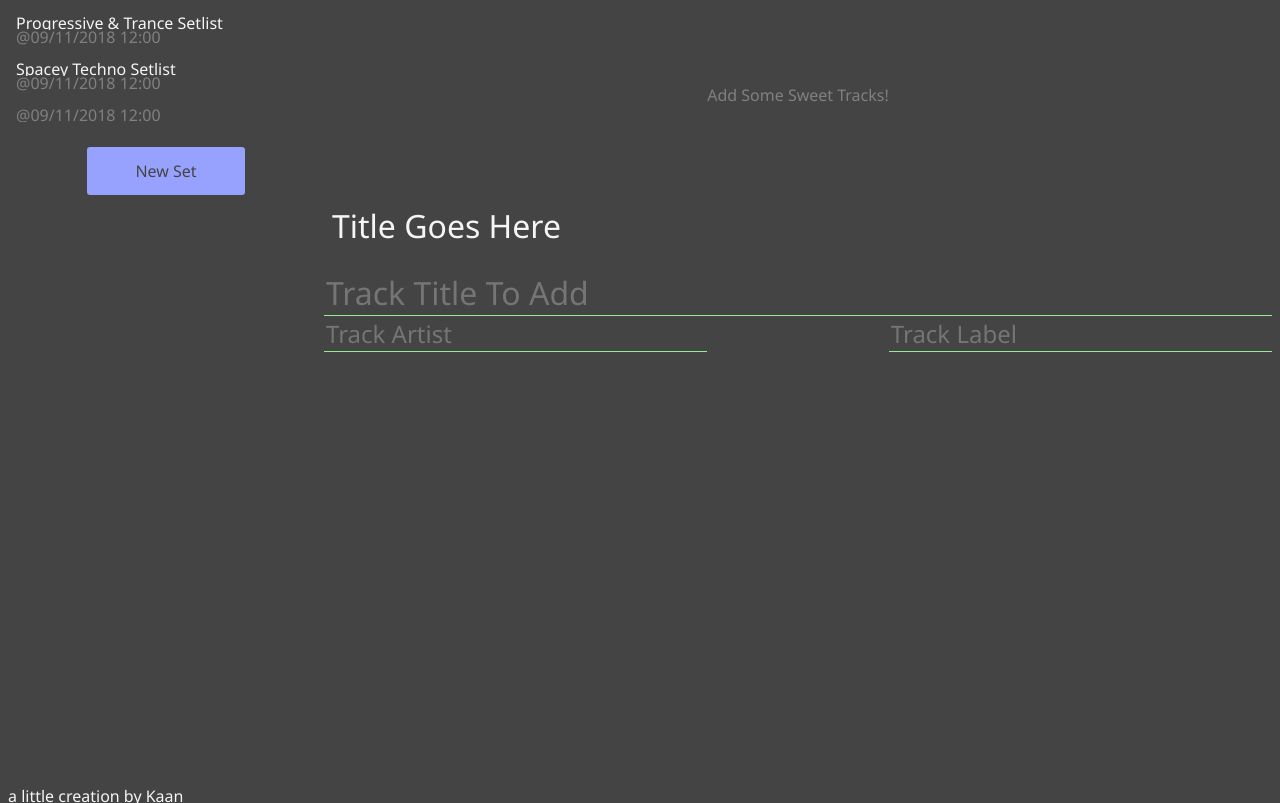
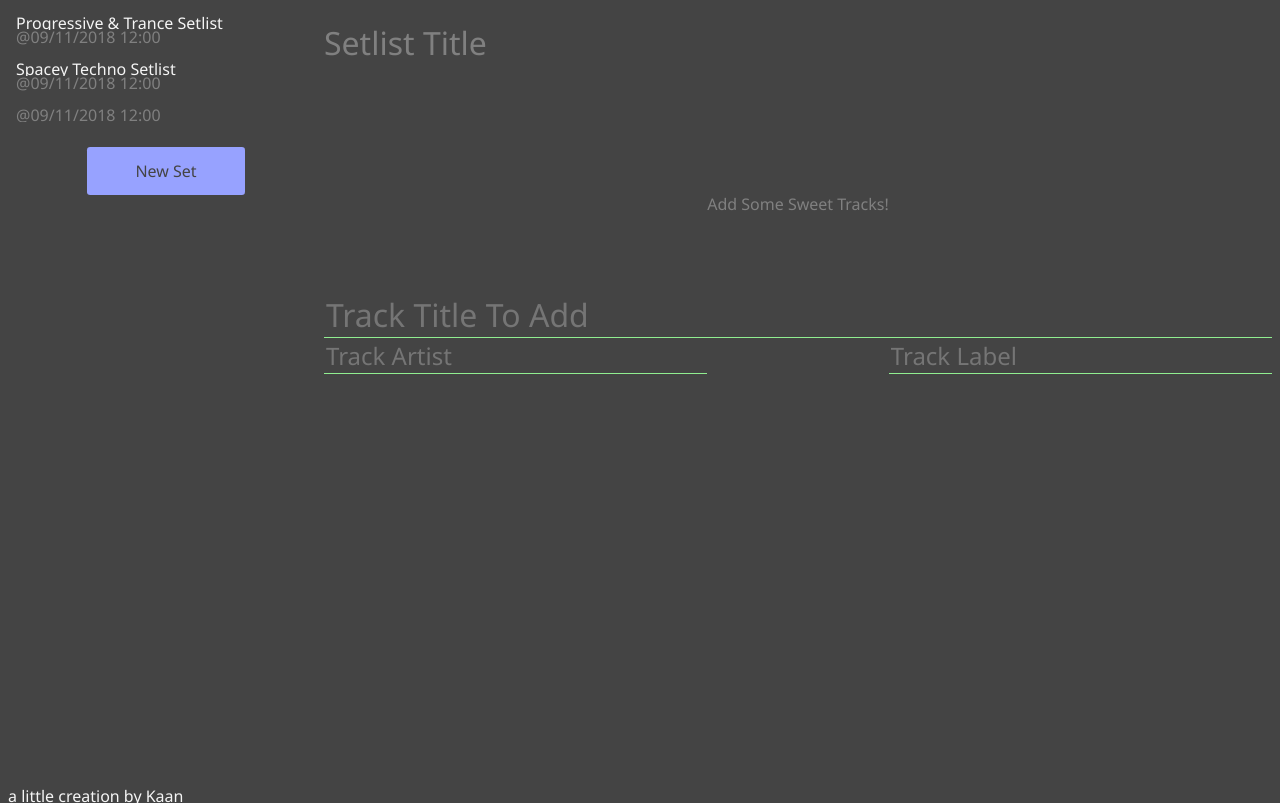
Before and after one commit to Kaan0200/set-builder-ui, an Angular app: page / in a window 1280 px wide. Both pictures are taken after a click on the button "New Set". Built offline with nearby package versions, Linux system fonts and the light colour scheme.

Commit message:
adjusted empty title display

```diff
--- a/src/app/tracklist/tracklist.component.html
+++ b/src/app/tracklist/tracklist.component.html
@@ -1,14 +1,18 @@
 <div>
-  <div class="no-track-message" *ngIf="set && set.tracks.length === 0">
-    <span class="grey">Add Some Sweet Tracks!</span>
-  </div>
-  <div >
+  <div>
+    <h1
+      *ngIf="!isEditingTitle && !set.title"
+      (click)="titleEdit()"
+      class="title-empty"
+    >
+      Setlist Title
+    </h1>
     <h1
       *ngIf="!isEditingTitle"
       (click)="titleEdit()"
       class="title-display"
     >
-      {{set.title || 'Title Goes Here'}}
+      {{set.title}}
     </h1>
     <input
       *ngIf="isEditingTitle"
@@ -17,6 +21,9 @@
       (keyup.enter)="finishTitle()"
       class="title-input"
     />
+  </div>
+  <div class="no-track-message" *ngIf="set && set.tracks.length === 0">
+    <span class="grey">Add Some Sweet Tracks!</span>
   </div>
   <app-tracklisting
     *ngFor="let track of set.tracks"
--- a/src/app/tracklist/tracklist.component.less
+++ b/src/app/tracklist/tracklist.component.less
@@ -20,3 +20,7 @@
 .title-display {
     padding: 0.25em;
 }
+
+.title-empty {
+    color: grey;
+}
```
